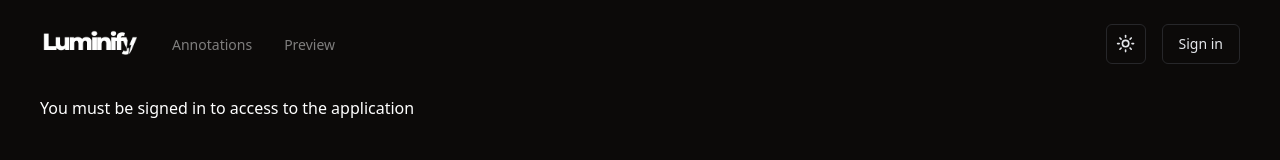
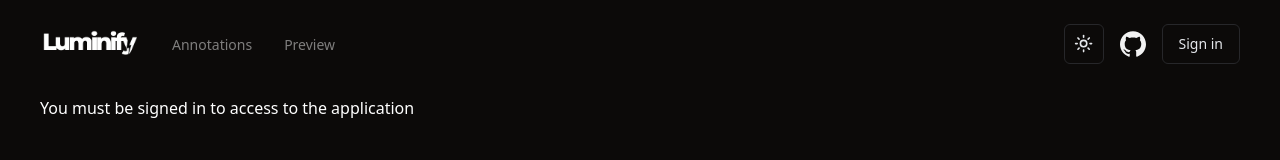
Before and after one commit to MatthiasTeks/annotation-app, a Next.js app: page / in a window 1280 px wide. Shown: the top 160 px of the page. Built offline with nearby package versions, Linux system fonts and the light colour scheme; no server answers.

Commit message:
feat(navbar): add github button

```diff
--- /dev/null
+++ b/src/app/components/GithubButton.tsx
@@ -0,0 +1,20 @@
+import Link from 'next/link';
+
+export const GithubButton = () => {
+  return (
+    <Link href='https://github.com/MatthiasTeks/luminify' target='_blank' rel='noreferrer'>
+      <svg
+        role='img'
+        width={26}
+        height={26}
+        fill='currentColor'
+        className='text-popover-foreground'
+        viewBox='0 0 24 24'
+        xmlns='http://www.w3.org/2000/svg'
+      >
+        <title>GitHub</title>
+        <path d='M12 .297c-6.63 0-12 5.373-12 12 0 5.303 3.438 9.8 8.205 11.385.6.113.82-.258.82-.577 0-.285-.01-1.04-.015-2.04-3.338.724-4.042-1.61-4.042-1.61C4.422 18.07 3.633 17.7 3.633 17.7c-1.087-.744.084-.729.084-.729 1.205.084 1.838 1.236 1.838 1.236 1.07 1.835 2.809 1.305 3.495.998.108-.776.417-1.305.76-1.605-2.665-.3-5.466-1.332-5.466-5.93 0-1.31.465-2.38 1.235-3.22-.135-.303-.54-1.523.105-3.176 0 0 1.005-.322 3.3 1.23.96-.267 1.98-.399 3-.405 1.02.006 2.04.138 3 .405 2.28-1.552 3.285-1.23 3.285-1.23.645 1.653.24 2.873.12 3.176.765.84 1.23 1.91 1.23 3.22 0 4.61-2.805 5.625-5.475 5.92.42.36.81 1.096.81 2.22 0 1.606-.015 2.896-.015 3.286 0 .315.21.69.825.57C20.565 22.092 24 17.592 24 12.297c0-6.627-5.373-12-12-12' />
+      </svg>
+    </Link>
+  );
+};
--- a/src/app/components/Navbar.tsx
+++ b/src/app/components/Navbar.tsx
@@ -3,6 +3,7 @@
 import ModeToggle from './ModeToggle';
 import Logo from './Logo';
 import Link from 'next/link';
+import { GithubButton } from './GithubButton';
 
 export default function Navbar() {
   return (
@@ -15,6 +16,7 @@
       </div>
       <div className='flex items-center gap-4'>
         <ModeToggle />
+        <GithubButton />
         <UserMenu />
       </div>
     </div>
```
